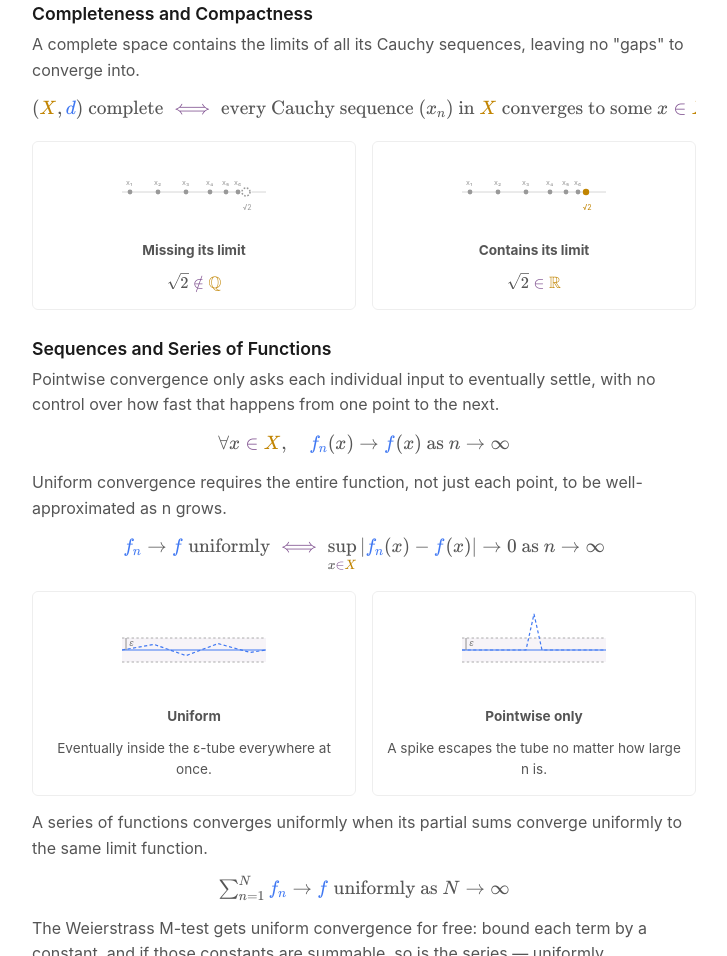
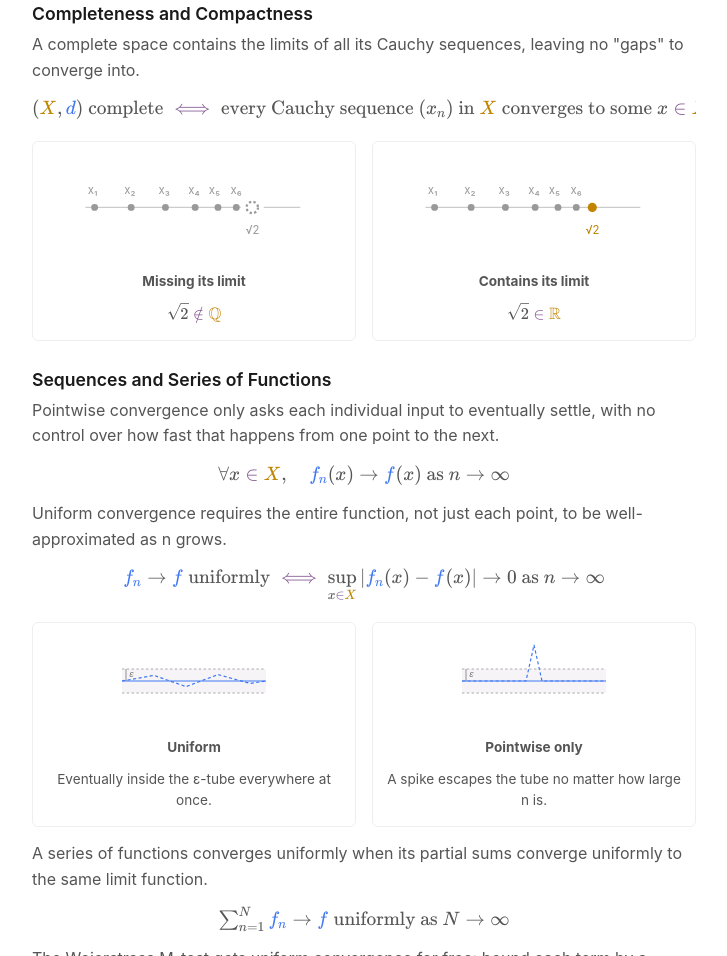
Before and after one commit to jamesmurdza/applied-math-study-guides, a website: page index.html in a window 1280 px wide. Shown: the part 3348-4304 px from the top of the page, without its empty margins (276-1003 px from the left). Drawn offline with Linux system fonts and the light colour scheme.

Commit message:
Make completeness/compactness point labels actually legible
The x1...x6 and sqrt(2) labels added earlier were technically present but
rendered unreadably small: these cards share .set-card's 160px max-width,
which was sized for the square disk diagrams, not a wide number-line with
six labeled points. At that width the last two labels (x5/x6) were nearly
touching and the whole row was only readable zoomed in.

Added a .wide modifier (240px max-width) for non-square set-card diagrams,
applied it to both cards, and respaced the points/labels for the new
canvas so nothing crowds together. Verified at both natural render size
and a high-DPI crop — labels are now clearly separated and readable.

```diff
--- a/index.html
+++ b/index.html
@@ -246,44 +246,44 @@
 
             <div class="set-examples">
               <div class="set-card">
-                <svg viewBox="0 0 200 90" role="img" aria-label="A Cauchy sequence of rationals with no rational limit">
-                  <line x1="10" y1="45" x2="158" y2="45" stroke="#ccc" stroke-width="1"></line>
-                  <line x1="172" y1="45" x2="190" y2="45" stroke="#ccc" stroke-width="1"></line>
-                  <circle cx="20" cy="45" r="3" fill="#999"></circle>
-                  <text x="15" y="36" font-size="9" fill="#999">x₁</text>
-                  <circle cx="55" cy="45" r="3" fill="#999"></circle>
-                  <text x="50" y="36" font-size="9" fill="#999">x₂</text>
-                  <circle cx="90" cy="45" r="3" fill="#999"></circle>
-                  <text x="85" y="36" font-size="9" fill="#999">x₃</text>
-                  <circle cx="120" cy="45" r="3" fill="#999"></circle>
-                  <text x="115" y="36" font-size="9" fill="#999">x₄</text>
-                  <circle cx="140" cy="45" r="3" fill="#999"></circle>
-                  <text x="135" y="36" font-size="9" fill="#999">x₅</text>
-                  <circle cx="155" cy="45" r="3" fill="#999"></circle>
-                  <text x="150" y="36" font-size="9" fill="#999">x₆</text>
-                  <circle cx="165" cy="45" r="5" fill="none" stroke="#999" stroke-width="2" stroke-dasharray="2,2"></circle>
-                  <text x="161" y="68" font-size="9" fill="#999">√2</text>
+                <svg class="wide" viewBox="0 0 210 90" role="img" aria-label="A Cauchy sequence of rationals with no rational limit">
+                  <line x1="10" y1="45" x2="146" y2="45" stroke="#ccc" stroke-width="1"></line>
+                  <line x1="166" y1="45" x2="198" y2="45" stroke="#ccc" stroke-width="1"></line>
+                  <circle cx="18" cy="45" r="3" fill="#999"></circle>
+                  <text x="12" y="33" font-size="10" fill="#999">x₁</text>
+                  <circle cx="50" cy="45" r="3" fill="#999"></circle>
+                  <text x="44" y="33" font-size="10" fill="#999">x₂</text>
+                  <circle cx="80" cy="45" r="3" fill="#999"></circle>
+                  <text x="74" y="33" font-size="10" fill="#999">x₃</text>
+                  <circle cx="106" cy="45" r="3" fill="#999"></circle>
+                  <text x="100" y="33" font-size="10" fill="#999">x₄</text>
+                  <circle cx="126" cy="45" r="3" fill="#999"></circle>
+                  <text x="118" y="33" font-size="10" fill="#999">x₅</text>
+                  <circle cx="142" cy="45" r="3" fill="#999"></circle>
+                  <text x="137" y="33" font-size="10" fill="#999">x₆</text>
+                  <circle cx="156" cy="45" r="5" fill="none" stroke="#999" stroke-width="2" stroke-dasharray="2,2"></circle>
+                  <text x="150" y="68" font-size="10" fill="#999">√2</text>
                 </svg>
                 <p><strong>Missing its limit</strong></p>
                 <p class="math">$$\sqrt{2} \textcolor{#7B4B8C}{\notin} \textcolor{#C18401}{\mathbb{Q}}$$</p>
               </div>
               <div class="set-card">
-                <svg viewBox="0 0 200 90" role="img" aria-label="The same sequence converging to a real limit">
-                  <line x1="10" y1="45" x2="190" y2="45" stroke="#ccc" stroke-width="1"></line>
-                  <circle cx="20" cy="45" r="3" fill="#999"></circle>
-                  <text x="15" y="36" font-size="9" fill="#999">x₁</text>
-                  <circle cx="55" cy="45" r="3" fill="#999"></circle>
-                  <text x="50" y="36" font-size="9" fill="#999">x₂</text>
-                  <circle cx="90" cy="45" r="3" fill="#999"></circle>
-                  <text x="85" y="36" font-size="9" fill="#999">x₃</text>
-                  <circle cx="120" cy="45" r="3" fill="#999"></circle>
-                  <text x="115" y="36" font-size="9" fill="#999">x₄</text>
-                  <circle cx="140" cy="45" r="3" fill="#999"></circle>
-                  <text x="135" y="36" font-size="9" fill="#999">x₅</text>
-                  <circle cx="155" cy="45" r="3" fill="#999"></circle>
-                  <text x="150" y="36" font-size="9" fill="#999">x₆</text>
-                  <circle cx="165" cy="45" r="4" fill="#C18401"></circle>
-                  <text x="161" y="68" font-size="9" fill="#C18401">√2</text>
+                <svg class="wide" viewBox="0 0 210 90" role="img" aria-label="The same sequence converging to a real limit">
+                  <line x1="10" y1="45" x2="198" y2="45" stroke="#ccc" stroke-width="1"></line>
+                  <circle cx="18" cy="45" r="3" fill="#999"></circle>
+                  <text x="12" y="33" font-size="10" fill="#999">x₁</text>
+                  <circle cx="50" cy="45" r="3" fill="#999"></circle>
+                  <text x="44" y="33" font-size="10" fill="#999">x₂</text>
+                  <circle cx="80" cy="45" r="3" fill="#999"></circle>
+                  <text x="74" y="33" font-size="10" fill="#999">x₃</text>
+                  <circle cx="106" cy="45" r="3" fill="#999"></circle>
+                  <text x="100" y="33" font-size="10" fill="#999">x₄</text>
+                  <circle cx="126" cy="45" r="3" fill="#999"></circle>
+                  <text x="118" y="33" font-size="10" fill="#999">x₅</text>
+                  <circle cx="142" cy="45" r="3" fill="#999"></circle>
+                  <text x="137" y="33" font-size="10" fill="#999">x₆</text>
+                  <circle cx="156" cy="45" r="4" fill="#C18401"></circle>
+                  <text x="150" y="68" font-size="10" fill="#C18401">√2</text>
                 </svg>
                 <p><strong>Contains its limit</strong></p>
                 <p class="math">$$\sqrt{2} \textcolor{#7B4B8C}{\in} \textcolor{#C18401}{\mathbb{R}}$$</p>
--- a/style.css
+++ b/style.css
@@ -149,6 +149,13 @@ body {
   height: auto;
   display: block;
   margin: 0 auto;
+}
+
+/* Wide-format cards (number lines, function graphs) need more than the
+   160px square size meant for the disk diagrams, or their point labels
+   render unreadably small. */
+.set-card svg.wide {
+  max-width: 240px;
 }
 
 .set-card p {
```
